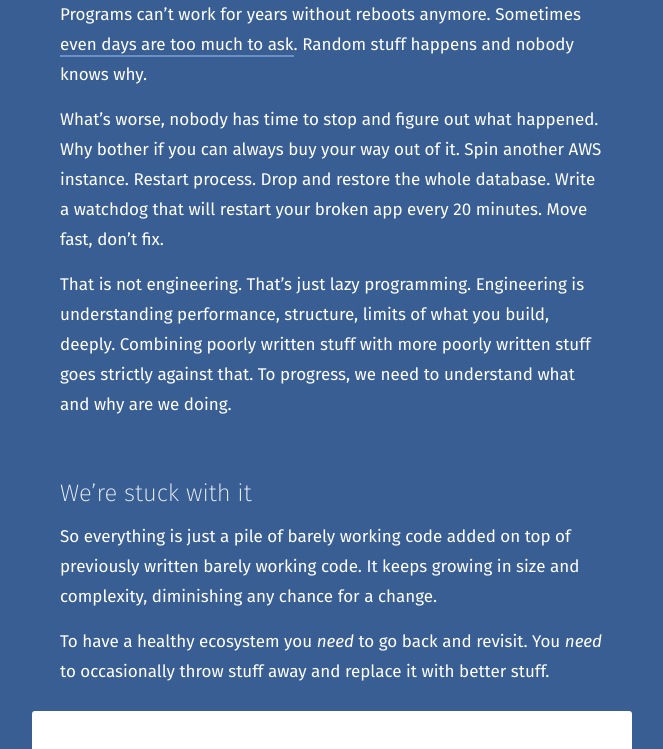
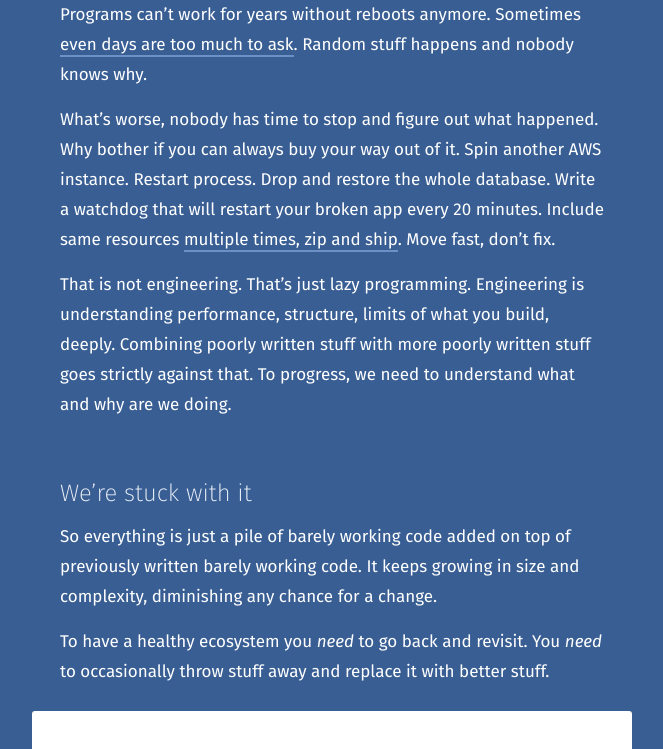
Before and after one commit to tonsky/tonsky.github.io, a Jekyll site: the page built from _posts/2018-09-15-disenchantment.md, in a window 1280 px wide and 900 px high, scrolled down 12074 px, cut to the strip 151-900 px from the top of the window. Shown: the whole strip, without its empty margins (309-972 px from the left). Built offline with Jekyll 4.4.1, drawn with Linux system fonts in a browser that asks for light colours.

Commit message:
facebook app analysis link

```diff
--- a/_posts/2018-09-15-disenchantment.md
+++ b/_posts/2018-09-15-disenchantment.md
@@ -134,7 +134,7 @@ And dependencies? People easily add overengineered “full package solutions”
 
 Programs can’t work for years without reboots anymore. Sometimes [even days are too much to ask](https://docs.gitlab.com/ee/administration/operations/unicorn.html#unicorn-worker-killer). Random stuff happens and nobody knows why.
 
-What’s worse, nobody has time to stop and figure out what happened. Why bother if you can always buy your way out of it. Spin another AWS instance. Restart process. Drop and restore the whole database. Write a watchdog that will restart your broken app every 20 minutes. Move fast, don’t fix.
+What’s worse, nobody has time to stop and figure out what happened. Why bother if you can always buy your way out of it. Spin another AWS instance. Restart process. Drop and restore the whole database. Write a watchdog that will restart your broken app every 20 minutes. Include same resources [multiple times, zip and ship](https://blog.timac.org/2017/0410-analysis-of-the-facebook-app-for-ios-v-87-0/). Move fast, don’t fix.
 
 That is not engineering. That’s just lazy programming. Engineering is understanding performance, structure, limits of what you build, deeply. Combining poorly written stuff with more poorly written stuff goes strictly against that. To progress, we need to understand what and why are we doing.
 
```
